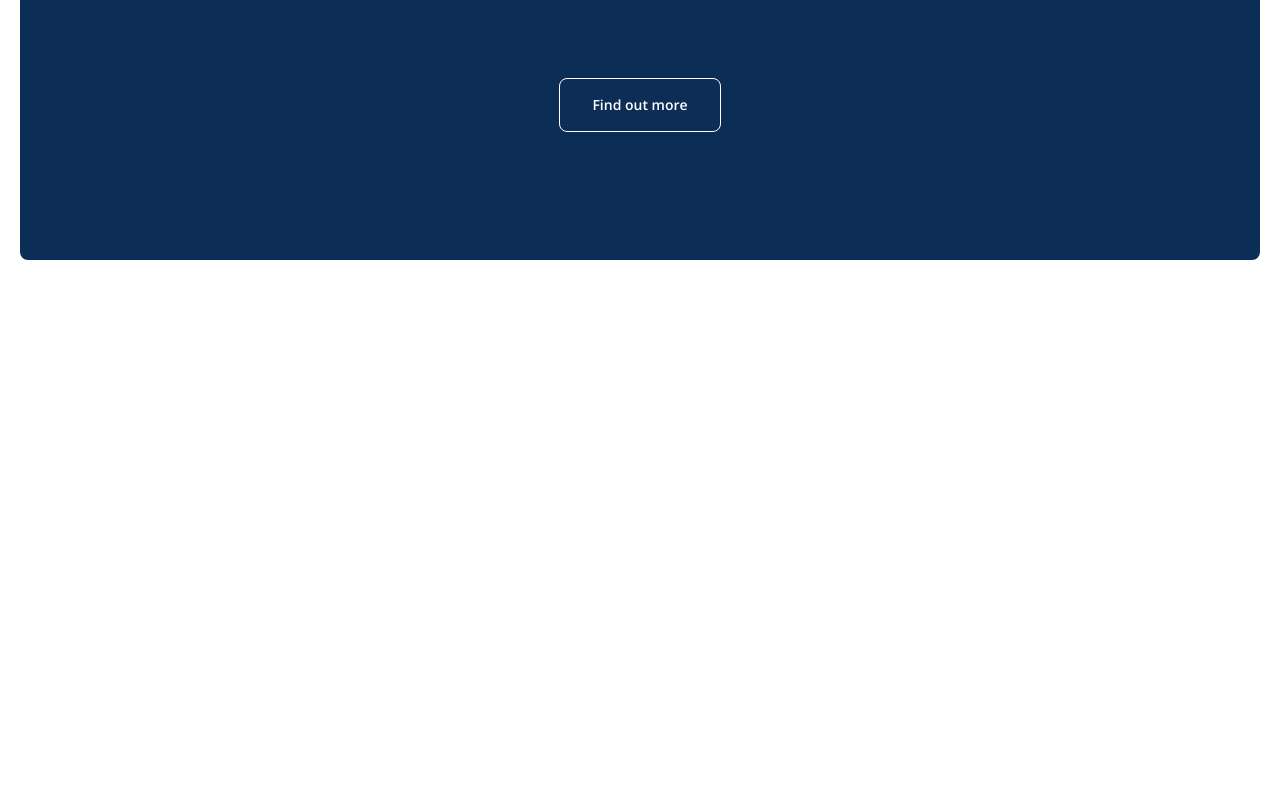
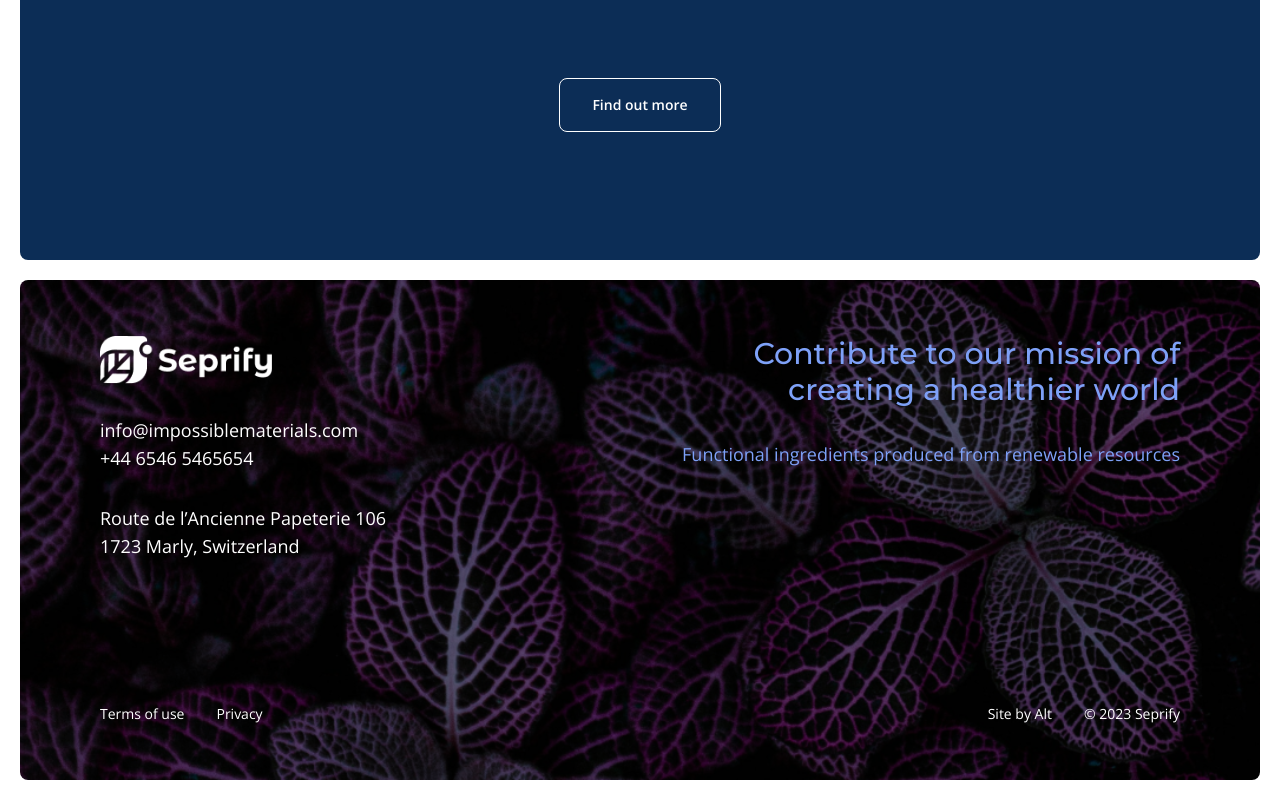
Before and after one commit to liamlyness97/seprify, a SvelteKit app: page / in a window 1280 px wide. Shown: the part 5061-5861 px from the top of the page. Before the commit the page ends 5341 px from the top, so only its background shows below. Built offline with nearby package versions, Linux system fonts and the light colour scheme.

Commit message:
Footer added

```diff
--- /dev/null
+++ b/src/lib/components/Markets.svelte
@@ -0,0 +1,59 @@
+<script lang="ts">
+	import Outline from '$lib/components/buttons/Outline.svelte';
+</script>
+
+<div class="-mt-64 w-full rounded-lg bg-[#0C2D56] pb-32 pt-96">
+	<div class="mx-auto max-w-7xl">
+		<div class="mx-auto w-1/4 text-center">
+			<p class="font-display mb-3 text-4xl font-semibold text-white">Our Markets</p>
+			<p class="font-body text-white">
+				Functional ingredients produced from renewable resources. View All
+			</p>
+		</div>
+		<div class="mt-20 grid w-full grid-cols-4 grid-rows-2 gap-20">
+			<div class="flex flex-col gap-3">
+				<img class="h-12 w-fit" src="/markets/food.png" alt="" />
+				<p class="font-display text-3xl font-semibold text-white">Food</p>
+				<p class="text-lg text-white">Our products are bio degradable, produced responsibly.</p>
+			</div>
+			<div class="flex flex-col gap-3">
+				<img class="h-12 w-fit" src="/markets/feed.png" alt="" />
+				<p class="font-display text-3xl font-semibold text-white">Feed</p>
+				<p class="text-lg text-white">Our products are bio degradable, produced responsibly.</p>
+			</div>
+			<div class="flex flex-col gap-3">
+				<img class="h-12 w-fit" src="/markets/cosmetics.png" alt="Cosmetics" />
+				<p class="font-display text-3xl font-semibold text-white">Cosmetics</p>
+				<p class="text-lg text-white">Our products are bio degradable, produced responsibly.</p>
+			</div>
+			<div class="flex flex-col gap-3">
+				<img class="h-12 w-fit" src="/markets/personal-care.png" alt="Personal Care" />
+				<p class="font-display text-3xl font-semibold text-white">Personal Care</p>
+				<p class="text-lg text-white">Our products are bio degradable, produced responsibly.</p>
+			</div>
+			<div class="flex flex-col gap-3">
+				<img class="h-12 w-fit" src="/markets/pharma.png" alt="Pharma" />
+				<p class="font-display text-3xl font-semibold text-white">Pharma</p>
+				<p class="text-lg text-white">Our products are bio degradable, produced responsibly.</p>
+			</div>
+			<div class="flex flex-col gap-3">
+				<img class="h-12 w-fit" src="/markets/personal-care.png" alt="Coatings" />
+				<p class="font-display text-3xl font-semibold text-white">Coatings</p>
+				<p class="text-lg text-white">Our products are bio degradable, produced responsibly.</p>
+			</div>
+			<div class="flex flex-col gap-3">
+				<img class="h-12 w-fit" src="/markets/inks.png" alt="Inks" />
+				<p class="font-display text-3xl font-semibold text-white">Inks</p>
+				<p class="text-lg text-white">Our products are bio degradable, produced responsibly.</p>
+			</div>
+			<div class="flex flex-col gap-3">
+				<img class="h-12 w-fit" src="/markets/paints.png" alt="Paints" />
+				<p class="font-display text-3xl font-semibold text-white">Paints</p>
+				<p class="text-lg text-white">Our products are bio degradable, produced responsibly.</p>
+			</div>
+		</div>
+		<div class="mt-20 flex justify-center">
+			<Outline text="Find out more" url="/" />
+		</div>
+	</div>
+</div>
--- a/src/routes/+page.svelte
+++ b/src/routes/+page.svelte
@@ -1,10 +1,10 @@
 <script>
 	import Awards from '$lib/components/Awards.svelte';
 	import Hero from '$lib/components/Hero.svelte';
+	import Markets from '$lib/components/Markets.svelte';
 	import News from '$lib/components/News.svelte';
 	import Strap from '$lib/components/Strap.svelte';
 	import Usp from '$lib/components/Usp.svelte';
-	import Outline from '$lib/components/buttons/Outline.svelte';
 </script>
 
 <Hero />
@@ -17,58 +17,35 @@
 
 <News />
 
-<div class="-mt-64 w-full rounded-lg bg-[#0C2D56] pb-32 pt-96">
-	<div class="mx-auto max-w-7xl">
-		<div class="mx-auto w-1/4 text-center">
-			<p class="font-display mb-3 text-4xl font-semibold text-white">Our Markets</p>
-			<p class="font-body text-white">
-				Functional ingredients produced from renewable resources. View All
+<Markets />
+
+<footer
+	class="mt-5 flex h-[500px] w-full justify-between rounded-lg bg-cover bg-center bg-no-repeat px-20 py-14 bg-blend-multiply"
+	style="background-image: url('/footer-bg.png'); background-color: rgba(22, 20, 54, 0.7)"
+>
+	<div class="flex flex-col justify-between">
+		<div class="flex flex-col gap-8">
+			<img class="h-12 w-fit" src="/seprify.png" alt="Seprify" />
+			<p class="font-body text-lg text-white">info@impossiblematerials.com<br />+44 6546 5465654</p>
+			<p class="font-body text-lg text-white">
+				Route de l’Ancienne Papeterie 106<br />1723 Marly, Switzerland
 			</p>
 		</div>
-		<div class="mt-20 grid w-full grid-cols-4 grid-rows-2 gap-20">
-			<div class="flex flex-col gap-3">
-				<img class="h-12 w-fit" src="/markets/food.png" alt="" />
-				<p class="font-display text-3xl font-semibold text-white">Food</p>
-				<p class="text-lg text-white">Our products are bio degradable, produced responsibly.</p>
-			</div>
-			<div class="flex flex-col gap-3">
-				<img class="h-12 w-fit" src="/markets/feed.png" alt="" />
-				<p class="font-display text-3xl font-semibold text-white">Feed</p>
-				<p class="text-lg text-white">Our products are bio degradable, produced responsibly.</p>
-			</div>
-			<div class="flex flex-col gap-3">
-				<img class="h-12 w-fit" src="/markets/cosmetics.png" alt="Cosmetics" />
-				<p class="font-display text-3xl font-semibold text-white">Cosmetics</p>
-				<p class="text-lg text-white">Our products are bio degradable, produced responsibly.</p>
-			</div>
-			<div class="flex flex-col gap-3">
-				<img class="h-12 w-fit" src="/markets/personal-care.png" alt="Personal Care" />
-				<p class="font-display text-3xl font-semibold text-white">Personal Care</p>
-				<p class="text-lg text-white">Our products are bio degradable, produced responsibly.</p>
-			</div>
-			<div class="flex flex-col gap-3">
-				<img class="h-12 w-fit" src="/markets/pharma.png" alt="Pharma" />
-				<p class="font-display text-3xl font-semibold text-white">Pharma</p>
-				<p class="text-lg text-white">Our products are bio degradable, produced responsibly.</p>
-			</div>
-			<div class="flex flex-col gap-3">
-				<img class="h-12 w-fit" src="/markets/personal-care.png" alt="Coatings" />
-				<p class="font-display text-3xl font-semibold text-white">Coatings</p>
-				<p class="text-lg text-white">Our products are bio degradable, produced responsibly.</p>
-			</div>
-			<div class="flex flex-col gap-3">
-				<img class="h-12 w-fit" src="/markets/inks.png" alt="Inks" />
-				<p class="font-display text-3xl font-semibold text-white">Inks</p>
-				<p class="text-lg text-white">Our products are bio degradable, produced responsibly.</p>
-			</div>
-			<div class="flex flex-col gap-3">
-				<img class="h-12 w-fit" src="/markets/paints.png" alt="Paints" />
-				<p class="font-display text-3xl font-semibold text-white">Paints</p>
-				<p class="text-lg text-white">Our products are bio degradable, produced responsibly.</p>
-			</div>
-		</div>
-		<div class="mt-20 flex justify-center">
-			<Outline text="Find out more" url="/" />
+		<div class="font-body flex gap-8 text-sm text-white">
+			<p>Terms of use</p>
+			<p>Privacy</p>
 		</div>
 	</div>
-</div>
+	<div class="flex flex-col justify-between">
+		<div class="flex flex-col gap-8 text-right text-[#7EA1F8]">
+			<p class="font-display text-3xl font-medium">
+				Contribute to our mission of<br />creating a healthier world
+			</p>
+			<p class="font-body text-lg">Functional ingredients produced from renewable resources</p>
+		</div>
+		<div class="font-body flex justify-end gap-8 text-sm text-white">
+			<p>Site by Alt</p>
+			<p>© 2023 Seprify</p>
+		</div>
+	</div>
+</footer>
```
Also changed, not shown: static/footer-bg.png (added).
